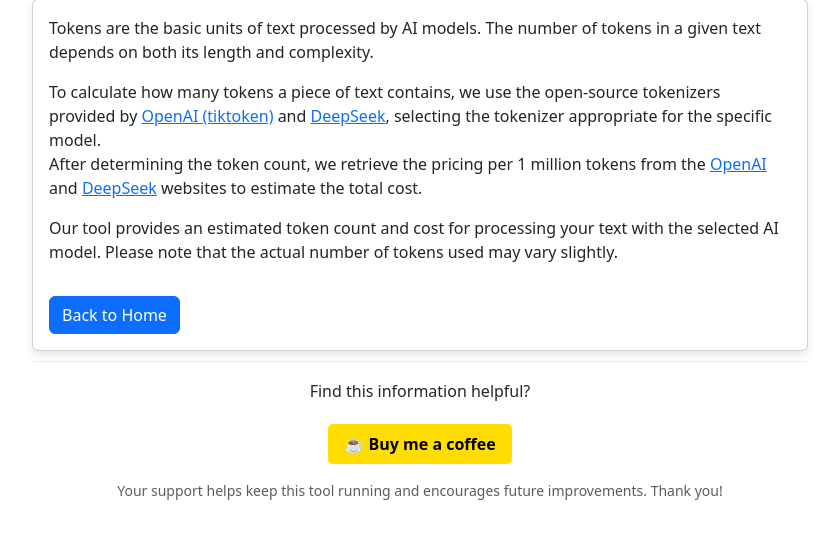
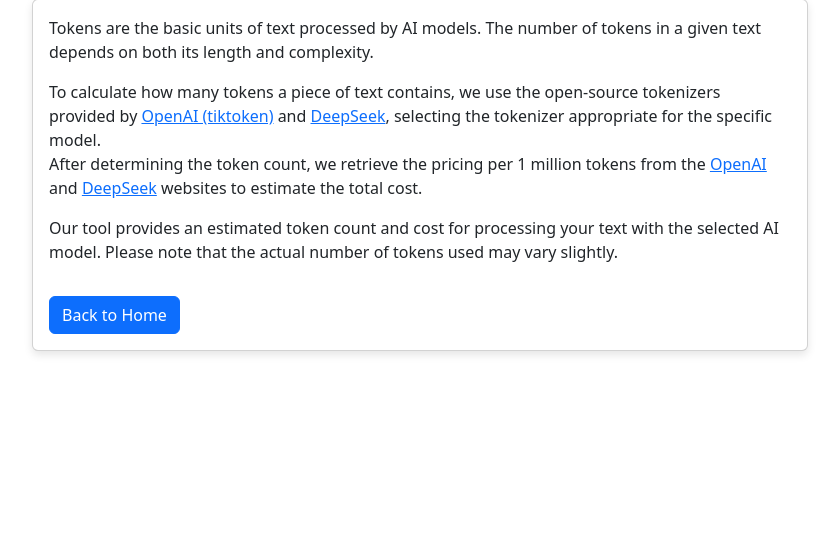
Before and after one commit to andreaangiolillo/TokenCounter, a Django app: page /about in a window 1280 px wide. Shown: the part 145-684 px from the top of the page, without its empty margins (220-1059 px from the left). Run offline with Django 4.2, Linux system fonts and the light colour scheme.

Commit message:
removed unneeded code

```diff
--- a/tokeneyes/templates/tokeneyes/aboutUs.html
+++ b/tokeneyes/templates/tokeneyes/aboutUs.html
@@ -5,7 +5,6 @@
 <head>
     <meta charset="UTF-8">
     <meta name="viewport" content="width=device-width, initial-scale=1.0">
-    <meta name="google-site-verification" content="{{ google_site_verification }}" />
     <link rel="apple-touch-icon" sizes="180x180" href="{% static 'images/apple-touch-icon.png' %}">
     <link rel="icon" type="image/png" sizes="465x486" href="{% static 'images/favicon.png' %}">
     <link rel="icon" type="image/png" sizes="32x32" href="{% static 'images/favicon-32x32.png' %}">
@@ -111,27 +110,9 @@ To calculate how many tokens a piece of text contains, we use the open-source to
                 <a href="/" class="btn btn-primary mt-3">Back to Home</a>
             </div>
         </div>
-
-        <!-- Buy Me a Coffee Section -->
-        <div class="coffee-section">
-            <h6>Find this information helpful?</h6>
-            <a href="https://buymeacoffee.com/keeptryingforfun" target="_blank" rel="noopener noreferrer" class="coffee-button">
-                ☕ Buy me a coffee
-            </a>
-            <p class="mt-3 small text-muted">Your support helps keep this tool running and encourages future improvements. Thank you!</p>
-        </div>
     </div>
 
     <script src="https://cdn.jsdelivr.net/npm/bootstrap@5.3.0/dist/js/bootstrap.bundle.min.js"></script>
-    <!-- Google tag (gtag.js) -->
-    <script async src="https://www.googletagmanager.com/gtag/js?id={{ google_tag_id }}"></script>
-    <script>
-        window.dataLayer = window.dataLayer || [];
-        function gtag(){dataLayer.push(arguments);}
-        gtag('js', new Date());
-
-        gtag('config', "{{ google_tag_id }}");
-    </script>
 </body>
 
 </html>
```
Also changed, not shown: tokeneyes/templates/tokeneyes/index.html (+0 -10 lines).
